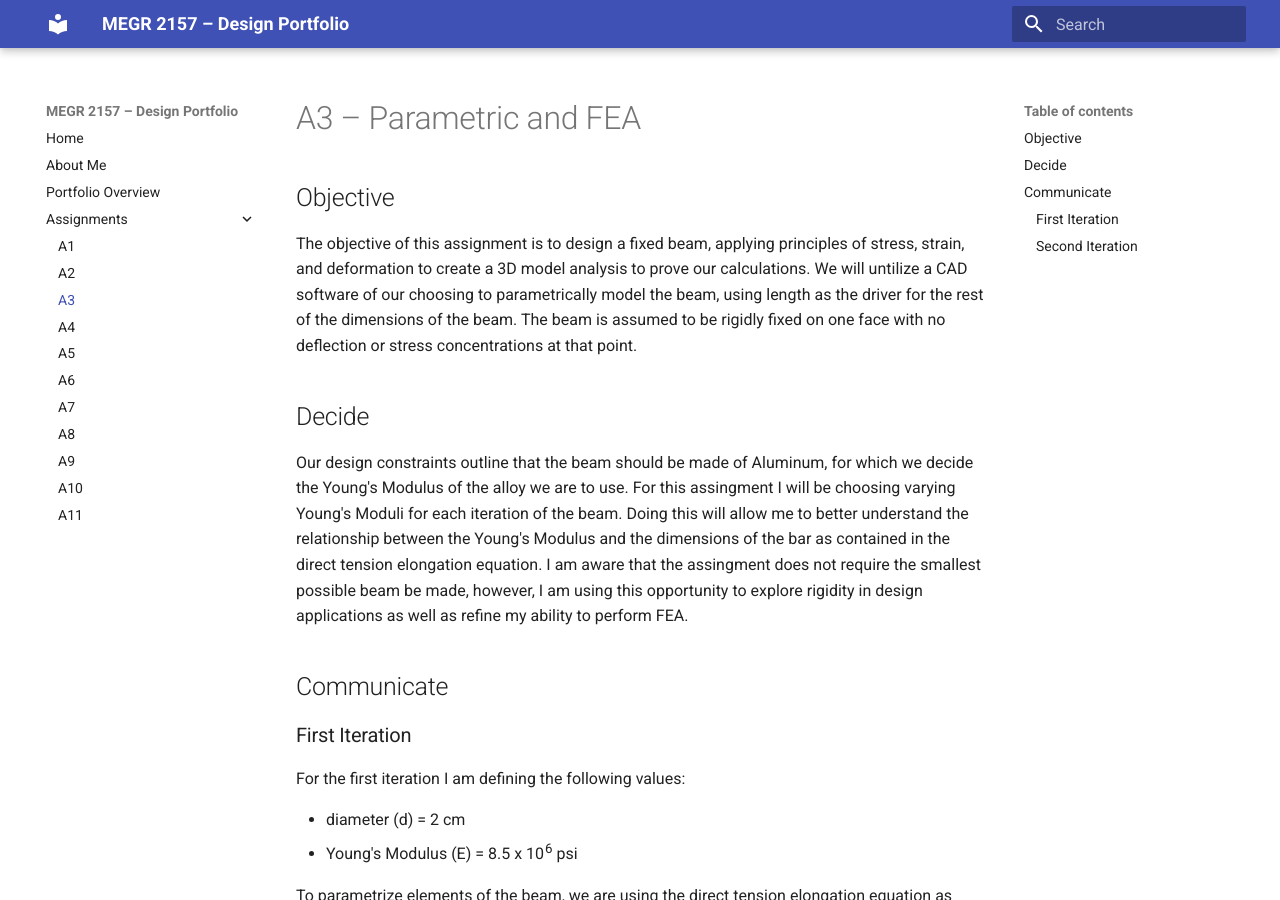
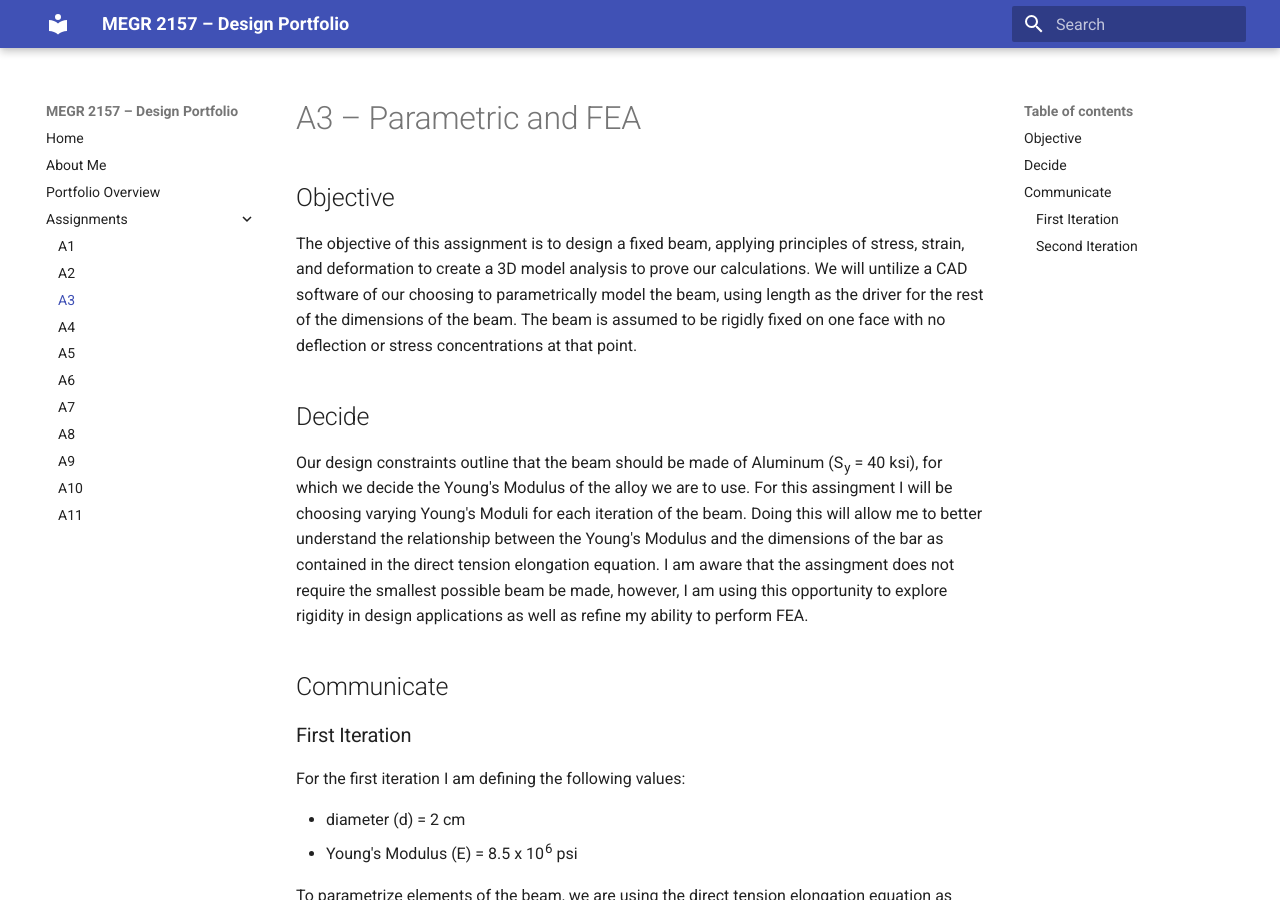
Before and after one commit to bfagan2/megr2156-portfolio, an MkDocs documentation site: the page built from docs/assignments/A03/index.md, in a window 1280 px wide and 900 px high. Built offline with MkDocs 1.6.1 and Material for MkDocs 9.7.7, drawn with Linux system fonts in a browser that asks for light colours.

Commit message:
Fix spelling errors and clarify design constraints
Corrected spelling errors and clarified material properties for the beam design assignment.

```diff
--- a/docs/assignments/A03/index.md
+++ b/docs/assignments/A03/index.md
@@ -4,7 +4,7 @@
 The objective of this assignment is to design a fixed beam, applying principles of stress, strain, and deformation to create a 3D model analysis to prove our calculations. We will untilize a CAD software of our choosing to parametrically model the beam, using length as the driver for the rest of the dimensions of the beam. The beam is assumed to be rigidly fixed on one face with no deflection or stress concentrations at that point.
 
 ## Decide
-Our design constraints outline that the beam should be made of Aluminum, for which we decide the Young's Modulus of the alloy we are to use. For this assingment I will be choosing varying Young's Moduli for each iteration of the beam. Doing this will allow me to better understand the relationship between the Young's Modulus and the dimensions of the bar as contained in the direct tension elongation equation.  I am aware that the assingment does not require the smallest possible beam be made, however, I am using this opportunity to explore rigidity in design applications as well as refine my ability to perform FEA.
+Our design constraints outline that the beam should be made of Aluminum (S<sub>y</sub> = 40 ksi), for which we decide the Young's Modulus of the alloy we are to use. For this assingment I will be choosing varying Young's Moduli for each iteration of the beam. Doing this will allow me to better understand the relationship between the Young's Modulus and the dimensions of the bar as contained in the direct tension elongation equation.  I am aware that the assingment does not require the smallest possible beam be made, however, I am using this opportunity to explore rigidity in design applications as well as refine my ability to perform FEA.
 
 
 ## Communicate
```
